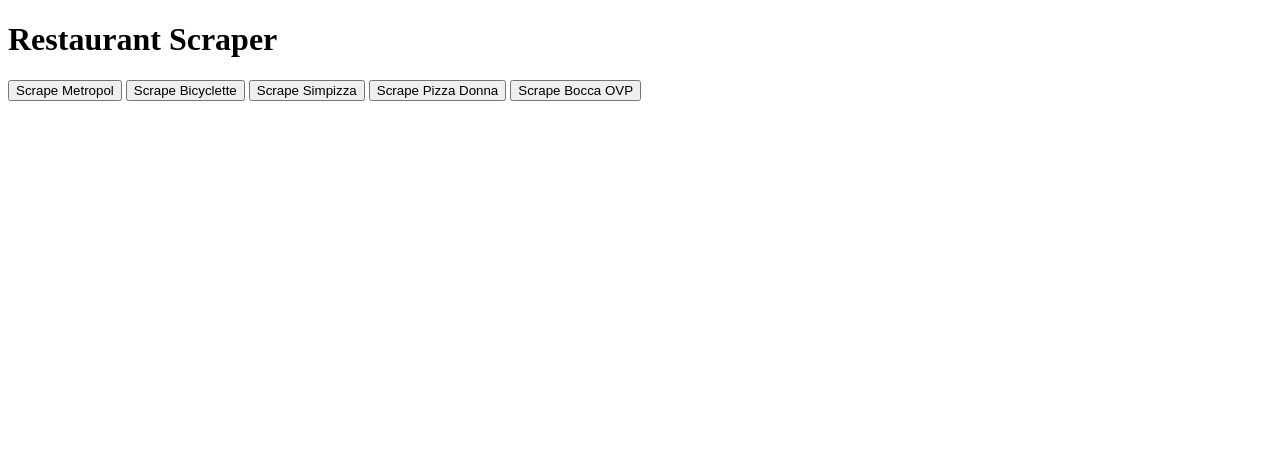
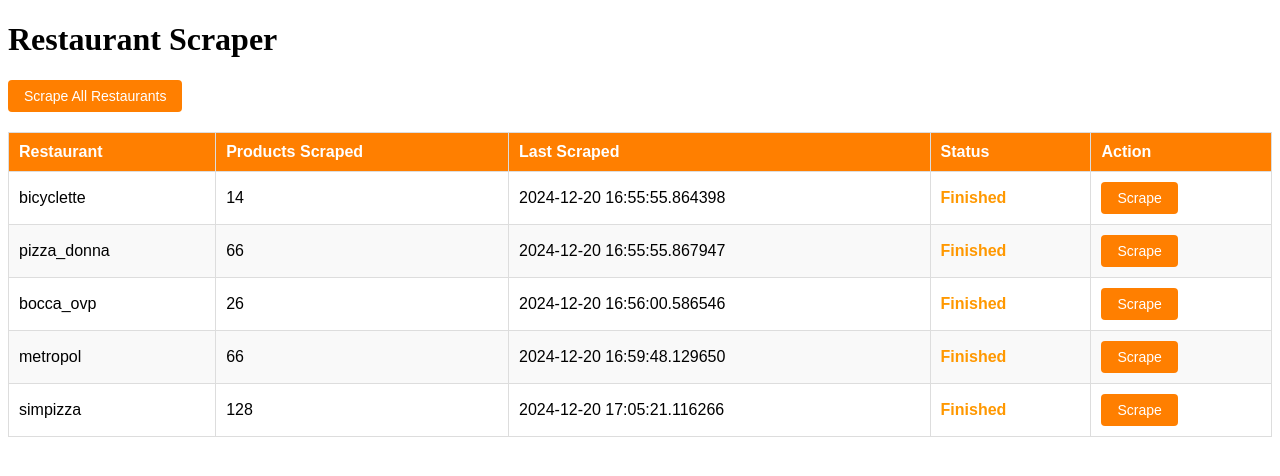
Before and after one commit to ZeusWPI/haldis_een_prijsje, a Flask app: page / in a window 1280 px wide. Shown: the top 476 px of the page. Run offline with Flask 3, Linux system fonts and the light colour scheme; data comes from the database, SQL or seed files in the repository; both versions use the stored data as it was after the commit.

Commit message:
chore: fixed the website to contain a list of when a restaurant is scraped and some aditional metadata and a button to scrape now, still need to add some extra functionality

```diff
--- a/scrapers/bocca_ovp_scraper.py
+++ b/scrapers/bocca_ovp_scraper.py
@@ -190,5 +190,5 @@ class BoccaOvpScraper(Scraper):
         # Convert seconds to minutes and seconds
         minutes = int(elapsed_time // 60)
         seconds = elapsed_time % 60
-        print(f"get_prices executed in {minutes} minute(s) and {seconds:.2f} second(s).")
+        print(f"get_prices executed in {minutes} minute(s) and {seconds:.2f} second(s).", flush=True)
         return products, locatie
--- a/website/app.py
+++ b/website/app.py
@@ -1,31 +1,162 @@
 import os
+import sqlite3
+import sys
+import threading
+from datetime import datetime
 
 from flask import Flask, render_template, jsonify
 import subprocess
 
+# Add the parent directory to the system path to allow imports from the higher-level directory
+sys.path.append(os.path.abspath(os.path.join(os.path.dirname(__file__), '..')))
+from main import run_scrapers
+
 app = Flask(__name__)
 
+# SQLite database file
+DATABASE = 'scraper_data.db'
 
-# Define the restaurant scraper functions
-def run_scraper(restaurant_name):
+
+# Function to update the database with scraper info
+def update_scraper_info(restaurant_name, products_count):
+    last_scraped = datetime.now()
+    with sqlite3.connect(DATABASE) as conn:
+        cursor = conn.cursor()
+        cursor.execute("""
+            INSERT OR REPLACE INTO scrapers (name, products_count, last_scraped)
+            VALUES (?, ?, ?)
+        """, (restaurant_name, products_count, last_scraped))
+        conn.commit()
+
+
+# Function to get all scraper info from the database
+def get_scraper_info():
+    with sqlite3.connect(DATABASE) as conn:
+        cursor = conn.cursor()
+        cursor.execute("SELECT name, products_count, last_scraped, status FROM scrapers")
+        return cursor.fetchall()
+
+
+def update_scraper_status(restaurant_name, status):
+    with sqlite3.connect(DATABASE) as conn:
+        cursor = conn.cursor()
+        cursor.execute("""
+            UPDATE scrapers
+            SET status = ?
+            WHERE name = ?
+        """, (status, restaurant_name))
+        conn.commit()
+
+
+def run_scraper_in_background(restaurant_name):
+    """
+    Function to run the scraper in a background thread.
+    Updates the database with the number of products, last scraped time, and status.
+    """
     try:
-        # Get the absolute path to the `run.sh` script in the parent directory
-        run_script_path = os.path.join(os.getcwd(), "run.sh")
-        # return run_script_path
+        # Set status to "Running" when scraping starts
+        update_scraper_status(restaurant_name, "Running")
 
-        # Ensure the `run.sh` script is executable
-        if not os.access(run_script_path, os.X_OK):
-            os.chmod(run_script_path, 0o755)
+        # Run the scraper for the given restaurant
+        result = run_scrapers(restaurant_names=[restaurant_name])
 
-        # Run the `run.sh` script with the provided restaurant name
-        result = subprocess.run(
-            [run_script_path, "--restaurant-name", restaurant_name],
-            capture_output=True,
-            text=True,
-        )
-        return result.stdout  # Return the output of the command
+        # Extract the values from the result dictionary
+        restaurant_names = result["restaurant_names"]
+        total_products_scraped = result["total_products_scraped"]
+
+        # Update the database with the number of products, last scraped timestamp, and status as "Finished"
+        update_scraper_info(restaurant_name, total_products_scraped)
+        update_scraper_status(restaurant_name, "Finished")
+
     except Exception as e:
-        return str(e)
+        print(f"Error running scraper for {restaurant_name}: {e}")
+        # If there's an error, set the status to "Failed"
+        update_scraper_status(restaurant_name, "Failed")
+
+
+@app.route("/scrape/<restaurant_name>", methods=['POST'])
+def scrape(restaurant_name):
+    """
+    Start the scraper in a background thread for the given restaurant.
+    """
+    try:
+        # Start a new thread to run the scraper for the given restaurant
+        scraper_thread = threading.Thread(target=run_scraper_in_background, args=(restaurant_name,))
+        scraper_thread.start()
+
+        return jsonify({"message": f"Scraping started for {restaurant_name}"}), 200
+
+    except Exception as e:
+        # If there's an error, return the error message in JSON format
+        return jsonify({"error": str(e)}), 500
+
+
+@app.route("/scrape-all", methods=['POST'])
+def scrape_all():
+    """
+    Trigger scraping for all restaurants.
+    """
+    try:
+        # Get all the restaurant names from the database
+        with sqlite3.connect(DATABASE) as conn:
+            cursor = conn.cursor()
+            cursor.execute("SELECT name FROM scrapers")
+            restaurant_names = [row[0] for row in cursor.fetchall()]
+
+        # Run scrapers in background for all restaurants
+        for restaurant_name in restaurant_names:
+            # Start each scraper in a background thread
+            scraper_thread = threading.Thread(target=run_scraper_in_background, args=(restaurant_name,))
+            scraper_thread.start()
+
+        return jsonify({"message": "Scraping started for all restaurants."}), 200
+    except Exception as e:
+        return jsonify({"error": str(e)}), 500
+
+
+@app.route("/update-scraper-info")
+def update_scraper_info_page():
+    """
+    Fetch the scraper information from the database and update the frontend table.
+    """
+    scraper_info = get_scraper_info()
+    return render_template("index.html", scraper_info=scraper_info)
+
+
+# Database initialization
+def init_db():
+    with sqlite3.connect(DATABASE) as conn:
+        cursor = conn.cursor()
+        cursor.execute("""
+                    CREATE TABLE IF NOT EXISTS scrapers (
+                        id INTEGER PRIMARY KEY AUTOINCREMENT,
+                        name TEXT UNIQUE NOT NULL,
+                        products_count INTEGER,
+                        last_scraped TIMESTAMP,
+                        status TEXT DEFAULT 'Never Run'
+                    )
+                """)
+        conn.commit()
+
+        # Check if the table is empty before populating it
+        cursor.execute("SELECT COUNT(*) FROM scrapers")
+        count = cursor.fetchone()[0]
+
+        # Only populate the database if it's empty
+        if count == 0:
+            epoch_zero = 0
+            restaurants = [
+                ('metropol', -1, epoch_zero, "never run"),
+                ('bicyclette', -1, epoch_zero, "never run"),
+                ('simpizza', -1, epoch_zero, "never run"),
+                ('pizza_donna', -1, epoch_zero, "never run"),
+                ('bocca_ovp', -1, epoch_zero, "never run")
+            ]
+            cursor.executemany("""
+                INSERT INTO scrapers (name, products_count, last_scraped, status)
+                VALUES (?, ?, ?, ?)
+            """, restaurants)
+            conn.commit()
 
 
 # route to display the current working directory and files (ls) used for debuting !!! remove afterward can be a
@@ -63,14 +194,12 @@ def ls():
 
 @app.route("/")
 def home():
-    return render_template("index.html")
-
-
-@app.route("/scrape/<restaurant>")
-def scrape(restaurant):
-    output = run_scraper(restaurant)
-    return jsonify({"status": "success", "restaurant": restaurant, "output": output})
+    scraper_info = get_scraper_info()
+    return render_template('index.html', scraper_info=scraper_info)
 
 
 if __name__ == "__main__":
-    app.run(host="0.0.0.0", port=5000)
+    # Initialize the database when the app starts
+    init_db()
+
+    app.run(host="0.0.0.0", port=5000, threaded=True, debug=True)
--- a/website/templates/index.html
+++ b/website/templates/index.html
@@ -4,20 +4,158 @@
     <meta charset="UTF-8">
     <meta name="viewport" content="width=device-width, initial-scale=1.0">
     <title>Restaurant Scraper</title>
+    <style>
+        /* General table styling */
+        table {
+            width: 100%;
+            border-collapse: collapse;
+            margin: 20px 0;
+            font-family: Arial, sans-serif;
+            text-align: left;
+        }
+
+        th, td {
+            padding: 10px;
+            border: 1px solid #ddd;
+            text-align: left;
+        }
+
+        th {
+            background-color: #ff7f00;
+            color: white;
+            font-weight: bold;
+        }
+
+        /* Row styling */
+        tr:nth-child(even) {
+            background-color: #f9f9f9;
+        }
+
+        /* Hover effect for table rows */
+        tr:hover {
+            background-color: #f1f1f1;
+        }
+
+        /* Button styling */
+        button {
+            background-color: #ff7f00;
+            color: white;
+            padding: 8px 16px;
+            border: none;
+            cursor: pointer;
+            font-size: 14px;
+            border-radius: 4px;
+            transition: background-color 0.3s ease;
+        }
+
+        button:hover {
+            background-color: #ff7f00;
+        }
+
+        /* Status column styling */
+        .status {
+            font-weight: bold;
+            color: #333;
+        }
+
+        .status.never-run {
+            color: #ff9800;
+        }
+
+        .status.running {
+            color: #2196f3;
+        }
+
+        .status.finished {
+            color: #ff7f00;
+        }
+
+    </style>
     <script>
-        async function scrapeRestaurant(restaurant) {
-            const response = await fetch(`/scrape/${restaurant}`);
-            const result = await response.json();
-            alert(`Scraped ${result.restaurant}: ${result.output}`);
+        function scrapeRestaurant(restaurantName) {
+            // Create a fetch request to the backend to start the scraping process
+            fetch(`/scrape/${restaurantName}`, {
+                method: 'POST',  // Ensure POST method is used
+                headers: {
+                    'Content-Type': 'application/json'
+                },
+            })
+            .then(response => response.json())
+            .then(data => {
+                alert(data.message);  // Show a success message from the backend
+            })
+            .catch(error => {
+                alert('Error: ' + error);
+            });
         }
+
+        // Function to scrape all restaurants at once
+        function scrapeAllRestaurants() {
+            fetch('/scrape-all', {
+                method: 'POST',
+                headers: {
+                    'Content-Type': 'application/json'
+                },
+            })
+            .then(response => response.json())
+            .then(data => {
+                alert(data.message);  // Show a success message from the backend
+            })
+            .catch(error => {
+                alert('Error: ' + error);
+            });
+        }
+
+        // Fetch and update the table periodically
+        function updateScraperTable() {
+            fetch('/update-scraper-info')
+                .then(response => response.text())
+                .then(html => {
+                    // Create a temporary DOM element to extract the tbody
+                    let tempDiv = document.createElement('div');
+                    tempDiv.innerHTML = html;
+
+                    // Extract the new tbody from the fetched HTML and replace the old tbody
+                    let newTbody = tempDiv.querySelector('#scraper-table tbody');
+                    document.querySelector('#scraper-table tbody').innerHTML = newTbody.innerHTML;
+                });
+        }
+
+        // Set interval to update scraper table every 5 seconds
+        setInterval(updateScraperTable, 5000);
     </script>
 </head>
 <body>
-    <h1>Restaurant Scraper</h1>
-    <button onclick="scrapeRestaurant('metropol')">Scrape Metropol</button>
-    <button onclick="scrapeRestaurant('bicyclette')">Scrape Bicyclette</button>
-    <button onclick="scrapeRestaurant('simpizza')">Scrape Simpizza</button>
-    <button onclick="scrapeRestaurant('pizza_donna')">Scrape Pizza Donna</button>
-    <button onclick="scrapeRestaurant('bocca_ovp')">Scrape Bocca OVP</button>
+    <div>
+        <h1>Restaurant Scraper</h1>
+
+        <!-- Scrape All button -->
+        <button onclick="scrapeAllRestaurants()">Scrape All Restaurants</button>
+    </div>
+
+    <div>
+        <table id="scraper-table">
+            <thead>
+                <tr>
+                    <th>Restaurant</th>
+                    <th>Products Scraped</th>
+                    <th>Last Scraped</th>
+                    <th>Status</th>
+                    <th>Action</th>
+                </tr>
+            </thead>
+            <tbody>
+                {% for scraper in scraper_info %}
+                <tr>
+                    <td>{{ scraper[0] }}</td>
+                    <td>{{ scraper[1] }}</td>
+                    <td>{{ scraper[2] }}</td>
+                    <td class="status {% if scraper[3] == 'running' %}running{% elif scraper[3] == 'finished' %}finished{% else %}never-run{% endif %}">{{ scraper[3] }}</td>
+                    <td><button onclick="scrapeRestaurant('{{ scraper[0] }}')">Scrape</button></td>
+                </tr>
+                {% endfor %}
+            </tbody>
+        </table>
+    </div>
 </body>
 </html>
```
Also changed, not shown: main.py (+49 -20 lines), scraper_data.db (added), 6 other files.
